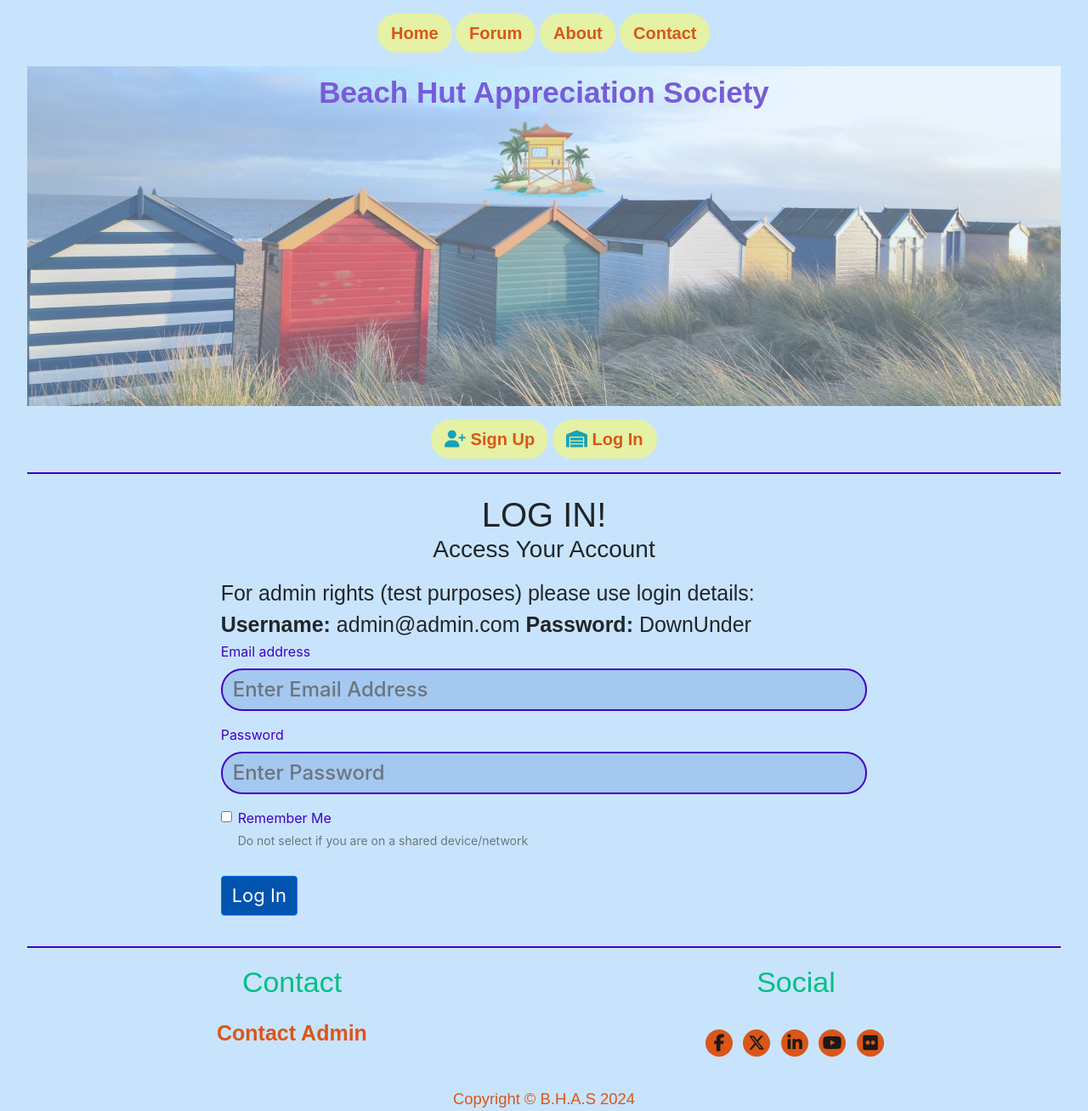
After one commit to neil7057/beach_hut_society, a Flask app: page /login in a window 1280 px wide. The commit adds this page. Shown: the whole page at 85% size. Run offline with Flask 3, Linux system fonts and the light colour scheme; some libraries are stand-ins or nearby versions; some web fonts are replaced.

Commit message:
add login and signup buttons and routes

```diff
--- a/beachhuts/routes.py
+++ b/beachhuts/routes.py
@@ -29,3 +29,119 @@ def contact():
         flash("Thanks {}, we have received your message!".format(
             request.form.get("name")))
     return render_template("contact.html", page_title="Contact Admin")
+
+
+
+@app.route("/sign_up", methods=['GET', 'POST'])
+def sign_up():
+    """
+    Routing for sign up process.
+    """
+    if current_user.is_authenticated:
+        # If the user is already logged in, redirect to the home page
+        flash('You are already logged in.', category='error')
+        return redirect(url_for('home'))
+
+    if request.method == 'POST':
+        email_address = request.form.get('email_address').lower()
+        username = request.form.get('username')
+        fname = request.form.get('fname')
+        lname = request.form.get('lname')
+        password1 = request.form.get('password1')
+        password2 = request.form.get('password2')
+
+        # Validate user email and ensure it is unique
+        user = User.query.filter_by(email_address=email_address).first()
+        if user:
+            flash(
+                'This Email is already registered. Login or use another to Sign up.',
+                category='error'
+            )
+
+        # Validate username and ensure it is unique
+        user_name = User.query.filter_by(username=username).first()
+        if user_name:
+            flash(
+                'Username alreday in use. Please choose another',
+                category='error'
+            )
+        if len(username) < 1:
+            flash('Username required', category='error')
+        elif len(fname) < 1:
+            flash('First Name is required', category='error')
+        elif len(lname) < 1:
+            flash('Last Name is required', category='error')
+        elif password1 != password2:
+            flash('Your passwords do not match', category='error')
+        elif len(password1) < 8:
+            flash(
+                'Password must be at least 8 characters',
+                category='error'
+            )
+        else:
+            # add new user to database
+            new_user = User(
+                email_address=email_address,
+                username=username,
+                fname=fname,
+                lname=lname,
+                password=generate_password_hash(
+                    request.form.get("password1")
+                )
+            )
+            # add user to system
+            db.session.add(new_user)
+            db.session.commit()
+            # Success message flash
+            flash(
+                'Account Created! Please login',
+                category='success'
+            )
+            return redirect(url_for('login'))
+
+
+
+@app.route("/login", methods=['GET', 'POST'])
+def login():
+    """
+    Present login page
+    """
+    if request.method == 'POST':
+        email_address = request.form.get('loginEmail').lower()
+        password = request.form.get('password')
+        remember_me = 'remember_me' in request.form
+        print(f"Attempting login with email: {email_address}")
+        user = User.query.filter_by(email_address=email_address).first()
+        if user:
+            print(f"User found: {user.email_address}")  # Debug print
+            if check_password_hash(user.password, password):
+                flash('You are Logged In!', category='success')
+                if remember_me:
+                    login_user(user, remember=True)
+                else:
+                    login_user(user, remember=False)
+                return redirect(url_for('home'))
+            else:
+                flash(
+                    'Incorrect password - please try again!',
+                    category='error'
+                )
+        else:
+            flash(
+                'Invalid login - email not registered',
+                category='error'
+            )
+
+    return render_template(
+        "login.html",
+        page_title="Log In!",
+        user=current_user)
+
+
+@app.route('/logout')
+# only logged in users can logout
+@login_required
+def logout():
+    logout_user()
+    flash('You have successfully logged out', category='success')
+    return redirect(url_for('home'))
--- a/beachhuts/templates/base.html
+++ b/beachhuts/templates/base.html
@@ -52,6 +52,21 @@
             </div>
         </div>
     </header>
+
+    <nav class="container">
+        <div class="row">
+            <div class="col-12">
+                <div class="row pb-3"></div>
+                <div class="center-content">
+
+                    <a class="btn-lg hvr-grow text-sand" aria-label="Go to the signup page" href="{{ url_for('sign_up') }}"><span class="text-info fa-solid fa-user-plus"></span> Sign Up</a>
+                    <a class="btn-lg hvr-grow text-sand" aria-label="Go to the login page" href="{{ url_for('login') }}"><span class="text-info fa-solid fa-warehouse"></span> Log In</a>
+
+                </div>
+                <div class="row pb-3"></div>
+            </div>
+        </div>
+    </nav>
 
     <!-- start of main content -->
     <button class="btn-sm btn-shadow" id="myHomeBtn" title="Go to top of page">Top</button>
--- /dev/null
+++ b/beachhuts/templates/login.html
@@ -0,0 +1,44 @@
+{% extends "base.html" %}
+<!-- Page Title -->
+{% block title %}CDU | Log In{% endblock %}
+
+<!-- Page Content -->
+{% block content %}
+<div class="container-fluid">
+  <div class="row">
+    <div class="col-12 text-center mt-4 text-uppercase"><h1>{{page_title}}</h1></div>
+  </div>
+</div>
+<!-- Bootstrap form template used (https://getbootstrap.com/docs/4.6/components/forms/) -->
+<div class="container-fluid sign-up-container">
+  <div class="row">
+    <div class="col-1 col-md-2">
+    </div>
+    <div class="col-10 col-md-8">
+      <form method="POST" class="account-form">
+        <h3 class="text-center account-title mb-3">Access Your Account</h3>
+        <p>For admin rights (test purposes) please use login details:</p>
+        <p><span><strong>Username:</strong> admin@admin.com </span || ><span><strong>Password:</strong> DownUnder</span>  </p>
+        <div class="form-group">
+          <label for="loginEmail">Email address</label>
+          <input type="email" class="form-control" id="loginEmail" name="loginEmail" placeholder="Enter Email Address" required>
+        </div>
+        <div class="form-group">
+          <label for="password">Password</label>
+          <input type="password" name="password" class="form-control" id="password" placeholder="Enter Password" required>
+        </div>
+        <div class="form-group form-check">
+          <input type="checkbox" class="form-check-input" id="remember_me" name="remember_me">
+          <label class="form-check-label" for="remember_me">Remember Me</label>
+          <small id="signUpHelp" class="form-text text-muted small-text" >Do not select if you are on a shared device/network</small>
+        </div>
+        <button type="submit" class="btn btn-primary acc-btn">Log In</button>
+      </form>
+    </div>
+    <div class="col-1 col-md-2">
+
+    </div>
+  </div>
+
+</div>
+{% endblock %}
--- /dev/null
+++ b/load_db.sql
@@ -0,0 +1 @@
+INSERT INTO "User" ("id", "userame", "email_address", "fname", "lname", "password", "site_admin", "created_td") VALUES (1, "Compo", "admin@admin.mail", "Site", "Admin", "Picachu999", True, '05/11/2024';
```
Also changed, not shown: beachhuts/__init__.py (+11 -0 lines), beachhuts/templates/sign_up.html (added, +60 -0 lines).
